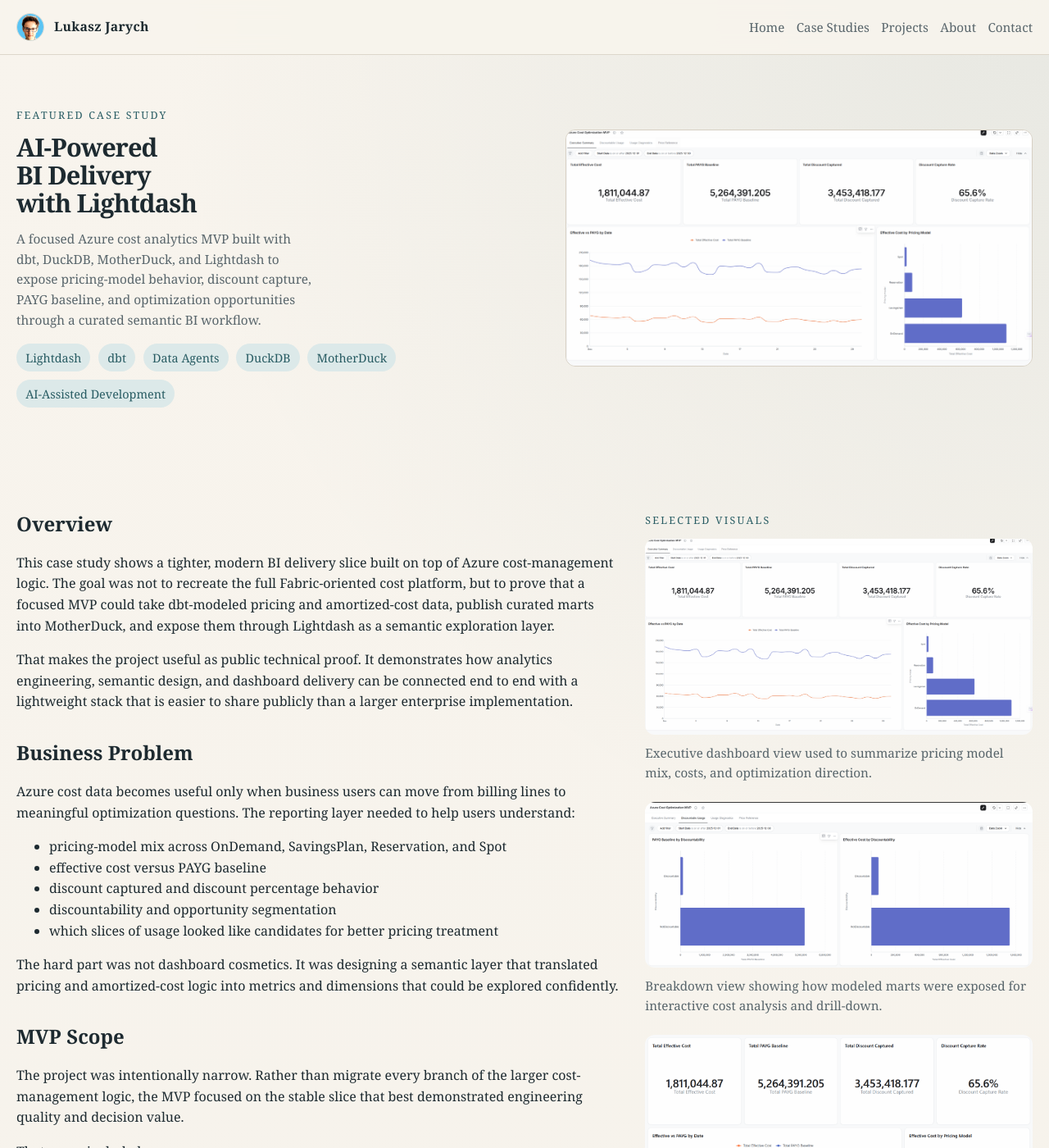
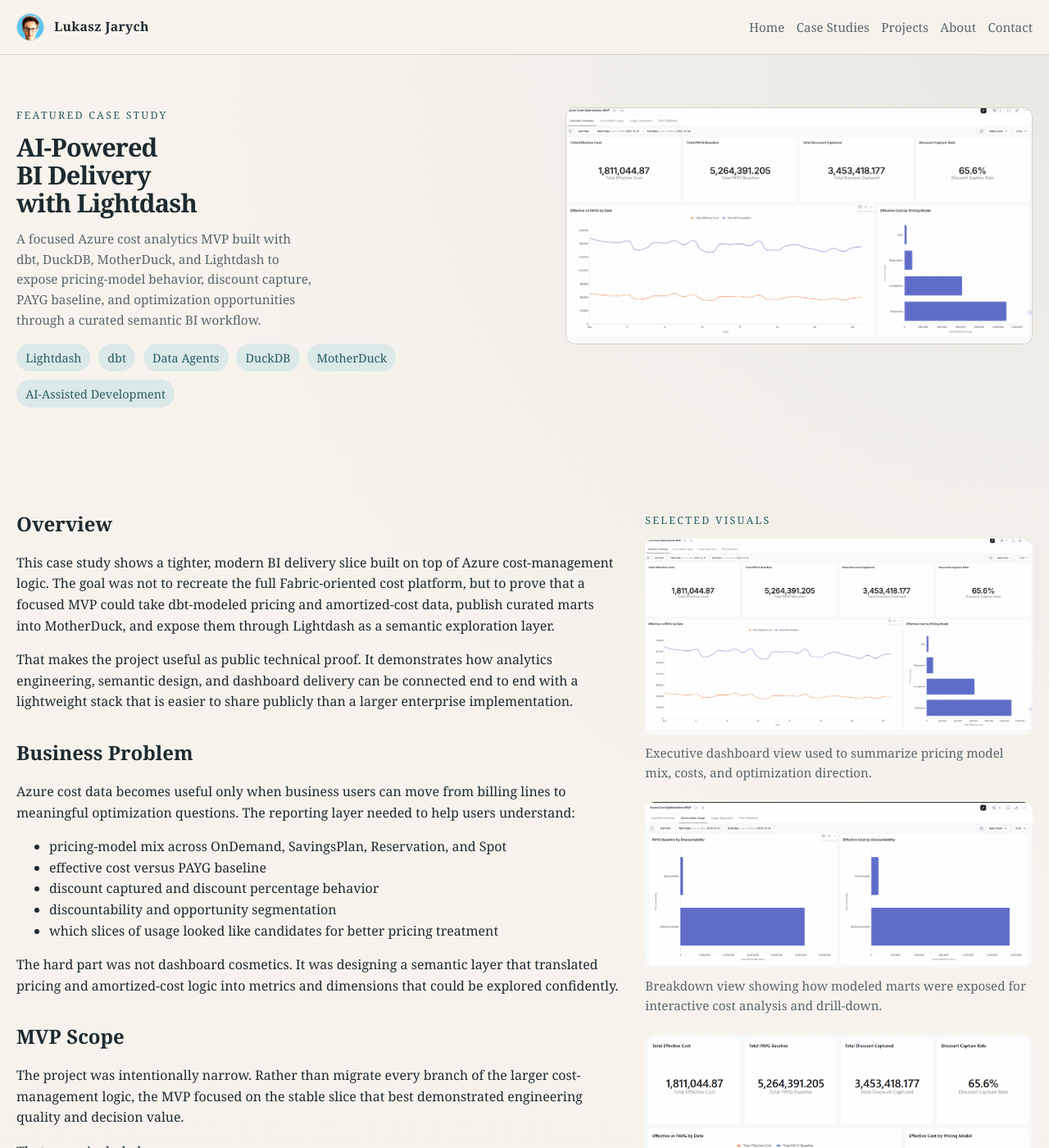
Before and after one commit to lukaszjarych/lukaszjarych.github.io, a Jekyll site: the page built from _case_studies/ai-powered-bi-delivery-with-lightdash.md, in a window 1280 px wide and 1400 px high. Shown: the whole window at 82% size. Built offline with Jekyll 4.4.1, drawn with Linux system fonts in a browser that asks for light colours.

Commit message:
Fix case study hero image layout

```diff
--- a/assets/css/style.scss
+++ b/assets/css/style.scss
@@ -516,11 +516,11 @@ img {
   grid-template-columns: minmax(0, 1.4fr) minmax(280px, 0.9fr);
 }
 
-.case-study__hero {
+.page-hero .case-study__hero {
   display: grid;
   grid-template-columns: minmax(0, 1.05fr) minmax(320px, 0.95fr);
   gap: 2.5rem;
-  align-items: center;
+  align-items: start;
 }
 
 .case-study__hero-copy {
@@ -529,7 +529,7 @@ img {
 
 .case-study__hero-figure {
   margin: 0;
-  align-self: center;
+  align-self: start;
 }
 
 .case-study__hero-figure img {
```
